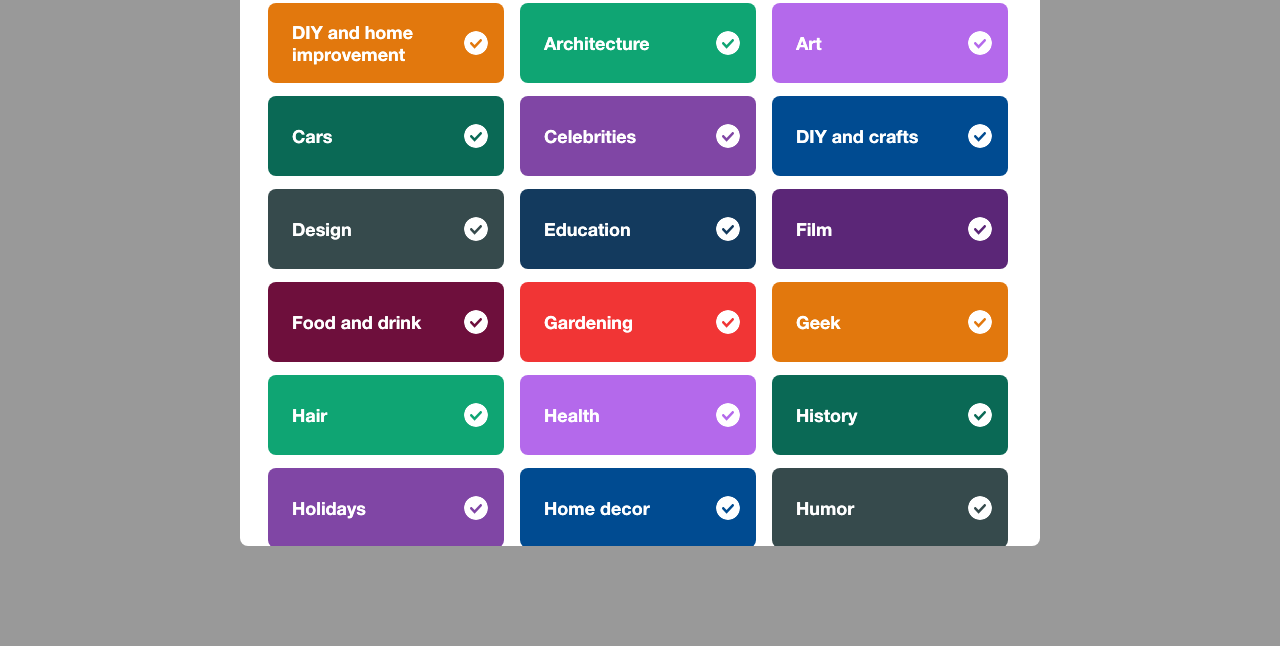
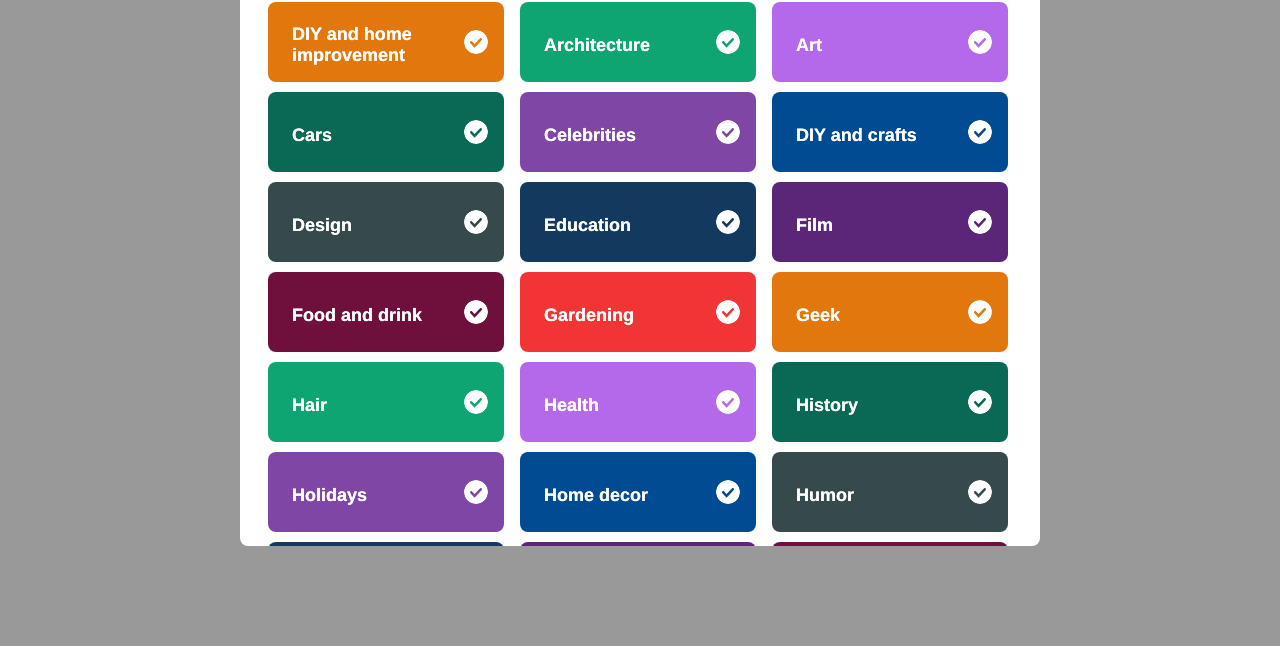
Before and after one commit to usertesting07/hfc, a plain HTML site: page 1/index.html in a window 1280 px wide. Shown: the part 154-800 px from the top of the page. Drawn offline with Linux system fonts and the light colour scheme.

Commit message:
fallback font stack and changed tab title

```diff
--- a/1/index.html
+++ b/1/index.html
@@ -1,7 +1,7 @@
 <!DOCTYPE html>
 <html>
     <head>
-        <title>Both -/+ signals</title>
+        <title>1</title>
         <link type="text/css" rel="stylesheet" href="fonts.css"/>
         <link type="text/css" rel="stylesheet" href="style.css"/>
         <script src="lib/jquery-2.2.0.min.js"></script>
--- a/1/style.css
+++ b/1/style.css
@@ -3,7 +3,7 @@
     -webkit-box-sizing: border-box;
     padding: 0;
     margin: 0;
-    font-family: "HN";
+    font-family: "Helvetica Neue", Helvetica, Arial, sans-serif;
     background-color: none;
     -webkit-font-smoothing: antialiased;
 }
```
